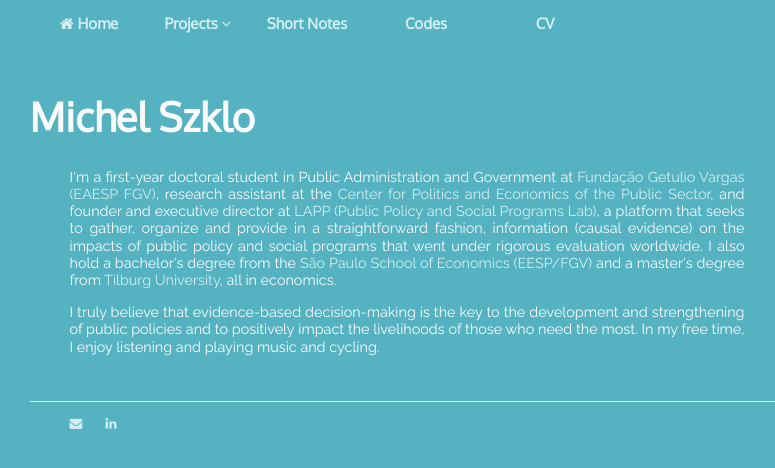
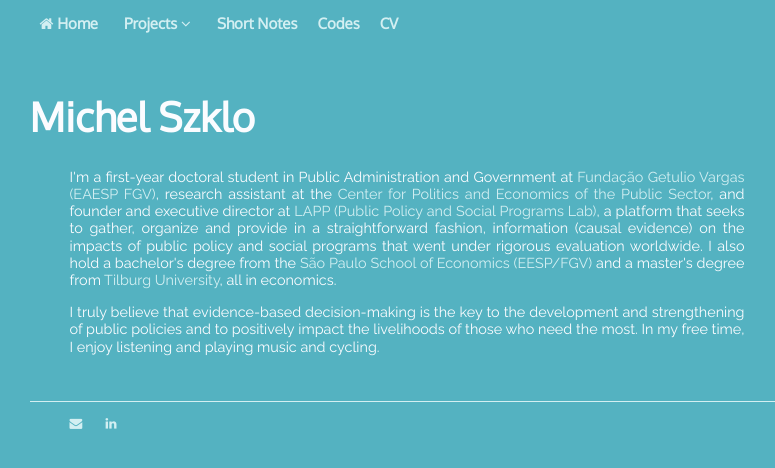
Before and after one commit to michelszklo/michelszklo.github.io, a Jekyll site: the page built from index.html, in a window 1280 px wide. Shown: the top 468 px of the page, without its empty margins (233-1008 px from the left). Built offline with Jekyll 4.4.1, drawn with Linux system fonts in a browser that asks for light colours.

Commit message:
Update main.css

```diff
--- a/css/main.css
+++ b/css/main.css
@@ -68,7 +68,6 @@
   font-family: 'Oxygen', sans-serif;
   text-align: center;
   padding: 14px 10px;
-  width: 99px;
   text-decoration: none;
   font-size: 15px;
   font-weight: bold;
```
